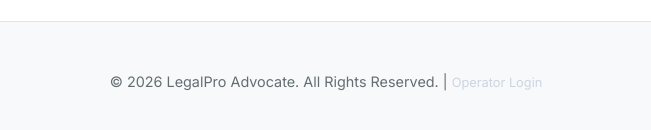
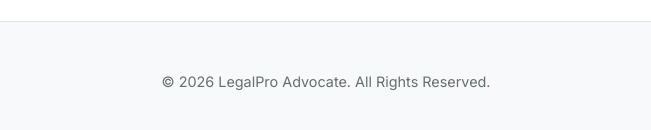
Before and after one commit to yugs1008-pixel/advocate-portal, a website: page index.html in a window 1280 px wide. Shown: the part 3907-4037 px from the top of the page, without its empty margins (314-965 px from the left). Drawn offline with Linux system fonts and the light colour scheme; sample sign-in values are in the browser's storage.

Commit message:
Remove Operator Dashboard link from footer

```diff
--- a/index.html
+++ b/index.html
@@ -296,8 +296,7 @@
 
 
     <footer>
-        <p>&copy; 2026 LegalPro Advocate. All Rights Reserved. | <a href="operator.html"
-                style="color: #cbd5e1; text-decoration: none; font-size: 0.8rem;">Operator Login</a></p>
+        <p>&copy; 2026 LegalPro Advocate. All Rights Reserved.</p>
     </footer>
 
     <!-- My Applications Modal -->
```
